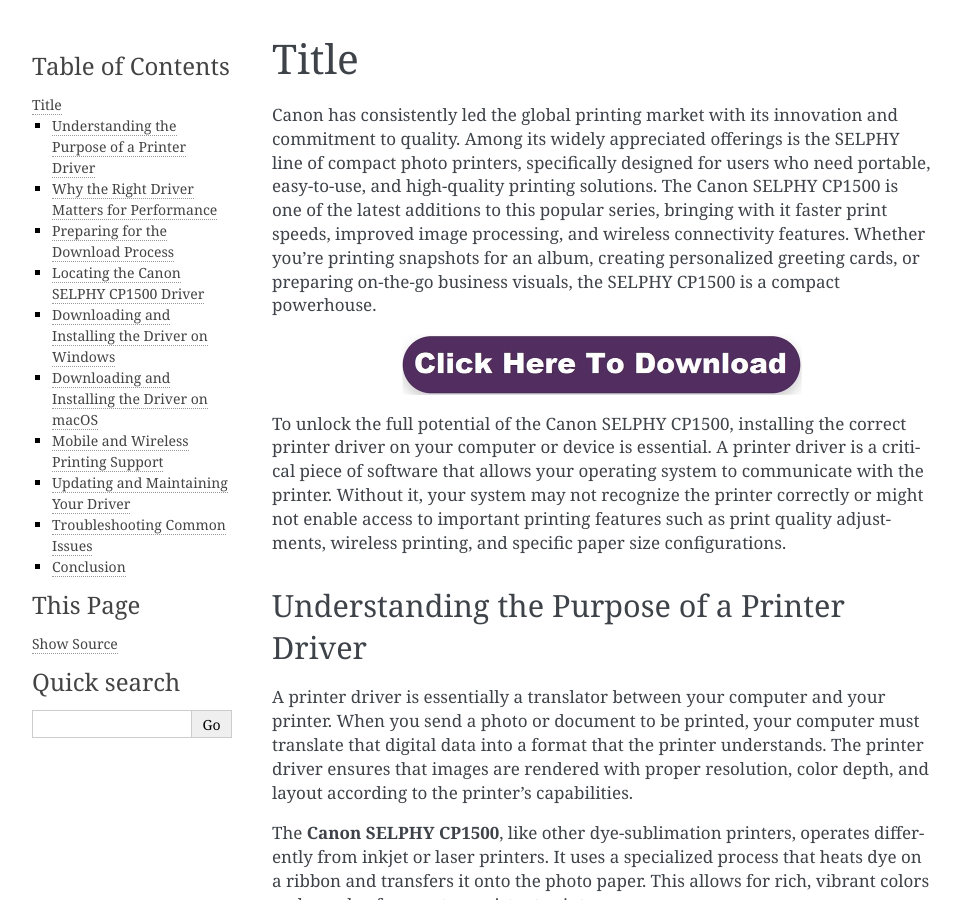
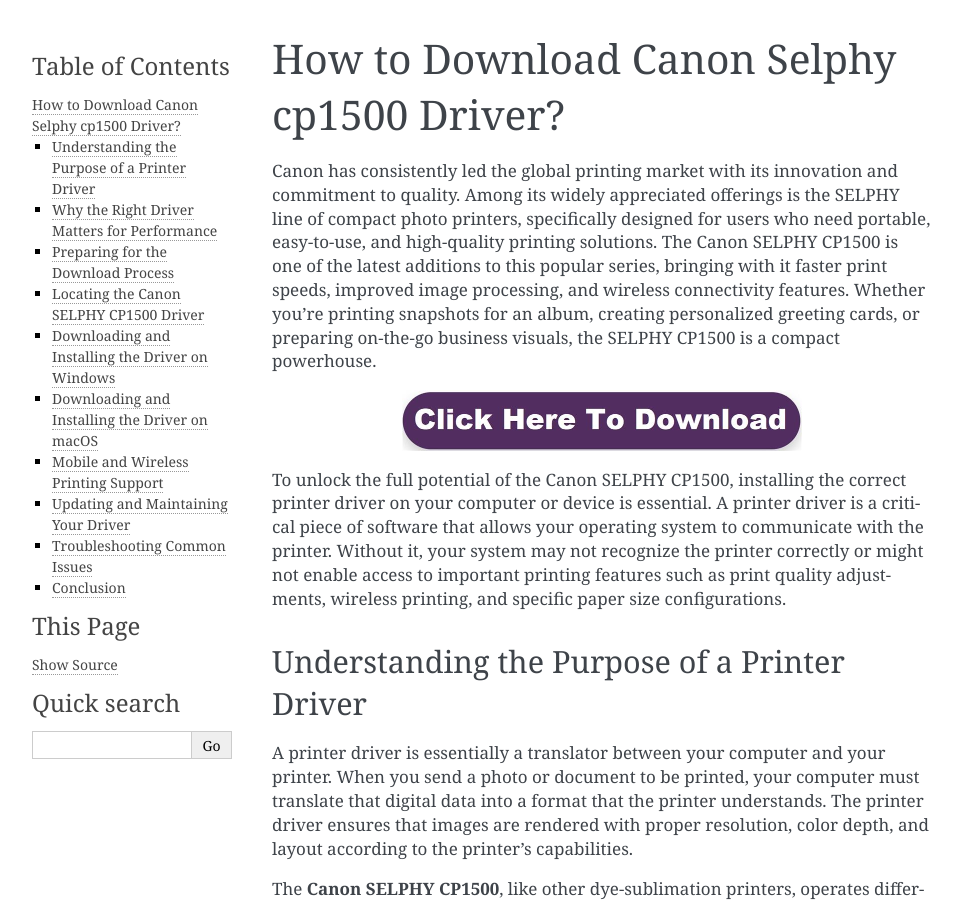
Before and after one commit to pintudasxafd/canon-selphy-cp-1500, a Sphinx documentation site: the page built from docs/index.rst, in a window 1280 px wide and 900 px high. Shown: the whole window, without its empty margins (148-1109 px from the left). Built offline with Sphinx 7.4.7, drawn with Linux system fonts in a browser that asks for light colours.

Commit message:
Update index.rst

```diff
--- a/docs/index.rst
+++ b/docs/index.rst
@@ -1,4 +1,4 @@
-Title
+How to Download Canon Selphy cp1500 Driver?
 ------------------------------------------------------------------
 
 .. toctree::
```
